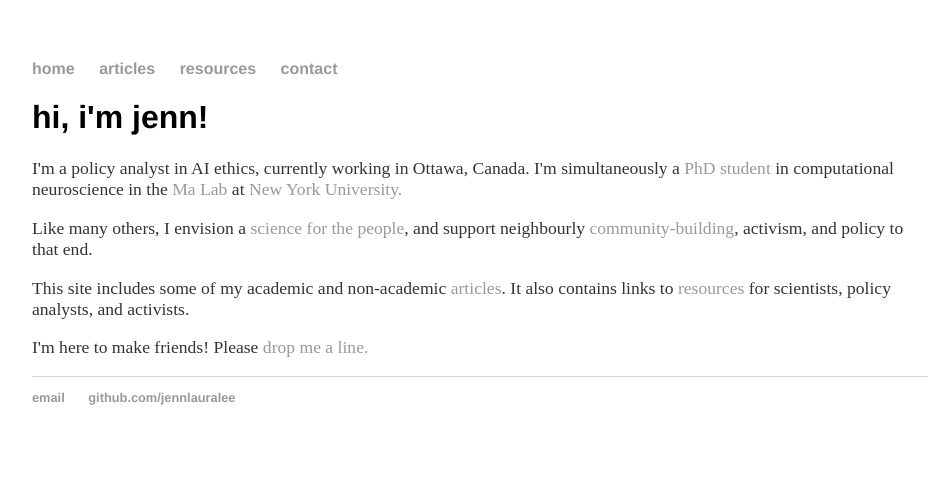
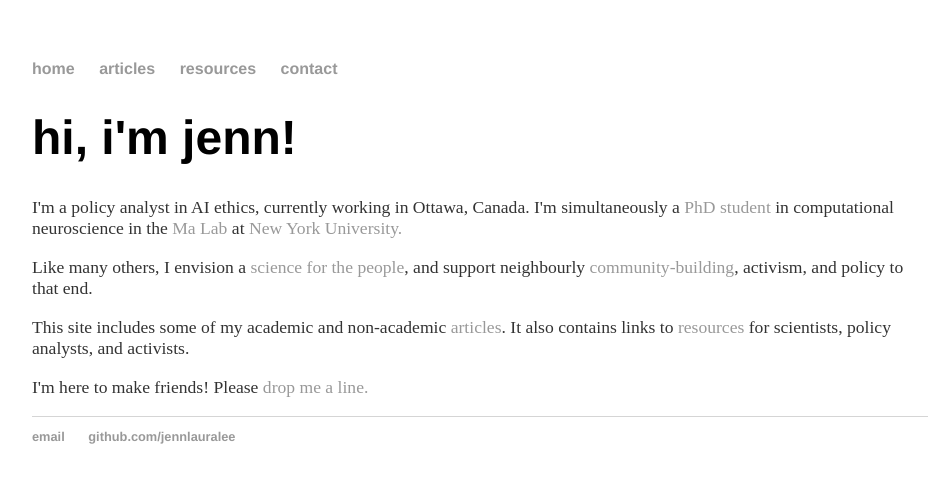
Before and after one commit to jennlauralee/4eyes.github.io, a plain HTML site: page index.html in a window 1280 px wide. Shown: the whole page, without its empty margins (160-1094 px from the left). Drawn offline with Linux system fonts and the light colour scheme.

Commit message:
Update main.css

```diff
--- a/css/main.css
+++ b/css/main.css
@@ -24,11 +24,6 @@ h1 {
     font-family:'Helvetica', 'Arial', 'Sans-Serif';
 }
 
-h1 {
-    font-size: 2em;
-    font-family:'Helvetica', 'Arial', 'Sans-Serif';
-}
-
 p {
     font-size: 1.1em;
     line-height: 1.2em;
```
